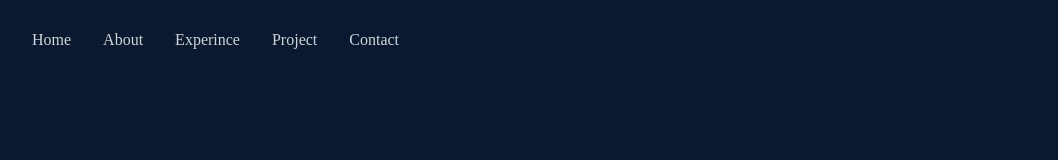
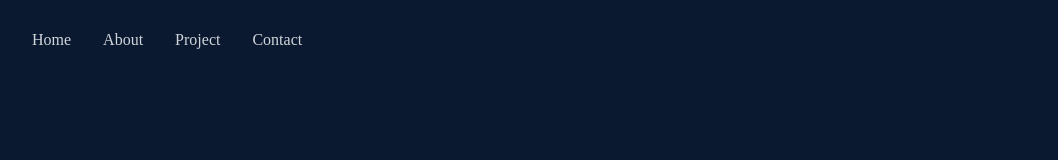
Before and after one commit to wanttoplayy/wanttoplayy.github.io, a React (Create React App) app: page / in a window 1280 px wide. Shown: the top 160 px of the page, without its empty margins (0-1058 px from the left). Built offline with nearby package versions, Linux system fonts and the light colour scheme.

Commit message:
fix:experience

```diff
--- a/src/component/NavBar.jsx
+++ b/src/component/NavBar.jsx
@@ -24,9 +24,9 @@ const NavBar = () => {
                 <li><Link to="about" smooth={true} duration={500}>
                     About
                 </Link></li>
-                <li><Link to="experince" smooth={true} duration={500}>
-                    Experince
-                </Link></li>
+                {/* <li><Link to="experience" smooth={true} duration={500}>
+                    Experience
+                </Link></li> */}
                 <li><Link to="project" smooth={true} duration={500}>
                     Project
                 </Link></li>
@@ -47,9 +47,9 @@ const NavBar = () => {
                 <li className='py-6 text-4xl'><Link onClick={handleClick} to="about" smooth={true} duration={500}>
                     About
                 </Link></li>
-                <li className='py-6 text-4xl'><Link onClick={handleClick} to="experince" smooth={true} duration={500}>
-                    Experince
-                </Link></li>
+                {/* <li className='py-6 text-4xl'><Link onClick={handleClick} to="experience" smooth={true} duration={500}>
+                    experience
+                </Link></li> */}
                 <li className='py-6 text-4xl'><Link onClick={handleClick} to="project" smooth={true} duration={500}>
                     Project
                 </Link></li>
```
